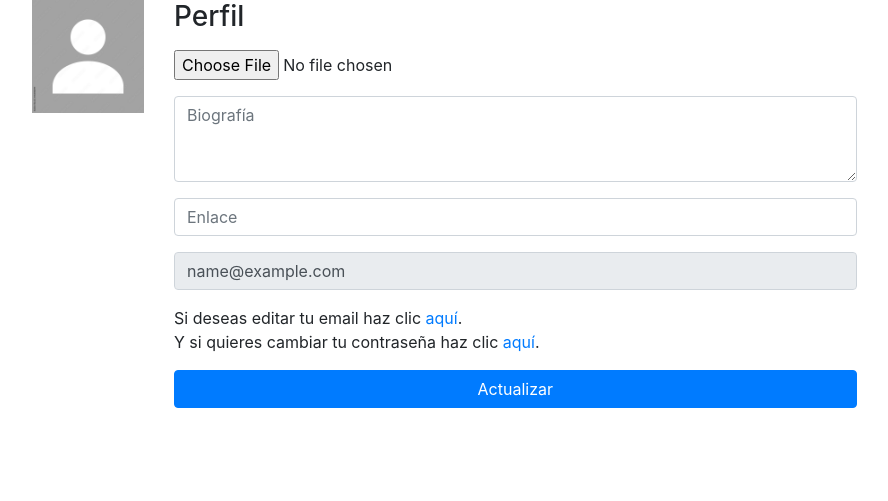
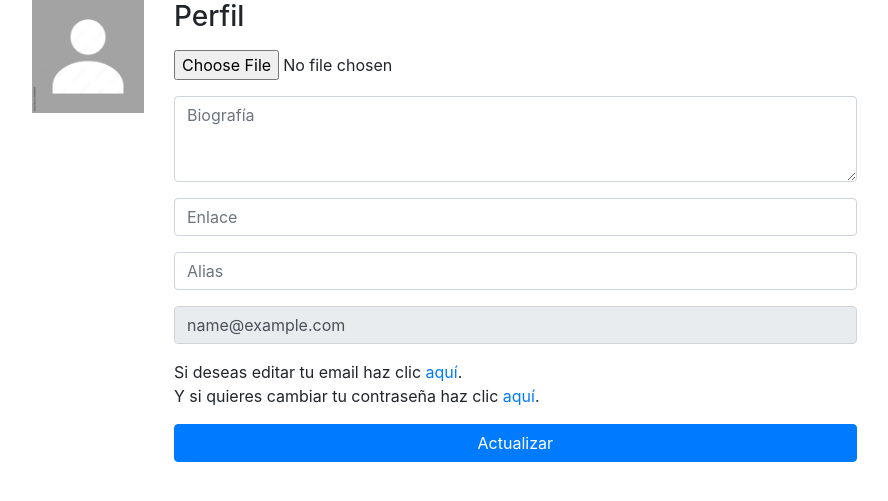
Before and after one commit to jesdeltoro/EV-Django-Project, a Django app: page /accounts/profile/ in a window 1280 px wide. Shown: the part 92-593 px from the top of the page, without its empty margins (196-1084 px from the left). Run offline with Django 5.2, Linux system fonts and the light colour scheme; the visitor is signed in with stand-in values (Sample User, id 1); some libraries are stand-ins or nearby versions.

Commit message:
Añadido Alias y gestionar error por duplicado

```diff
--- a/electrolineras_project/profiles/templates/profiles/profile_detail.html
+++ b/electrolineras_project/profiles/templates/profiles/profile_detail.html
@@ -24,6 +24,7 @@
             <!-- Campos -->
             <div class="col-md-10">
               <h3>{{profile.user}}</h3>
+              {% if profile.alias %}<p><strong>Alias:</strong> {{profile.alias}}</p>{% endif %}
               {% if profile.bio %}<p>{{profile.bio}}</p>{% endif %}
               {% if profile.link %}<p><a href="{{profile.link}}" target="_blank">{{profile.link}}</a></p>{% endif %}
             </div>
--- a/electrolineras_project/registration/forms.py
+++ b/electrolineras_project/registration/forms.py
@@ -20,12 +20,26 @@ class UserCreationFormWithEmail(UserCreationForm):
 class ProfileForm(forms.ModelForm):
     class Meta:
         model = Profile
-        fields = ['avatar', 'bio', 'link']
+        fields = ['avatar', 'bio', 'link', 'alias']
         widgets = {
             'avatar': forms.ClearableFileInput(attrs={'class':'form-control-file mt-3'}),
             'bio': forms.Textarea(attrs={'class':'form-control mt-3', 'rows':3, 'placeholder':'Biografía'}),
             'link': forms.URLInput(attrs={'class':'form-control mt-3', 'placeholder':'Enlace'}),
+            'alias': forms.TextInput(attrs={'class':'form-control mt-3', 'placeholder':'Alias'}),
         }
+
+    def clean_alias(self):
+        alias = self.cleaned_data.get("alias")
+        if alias:
+            # Get current instance
+            instance = getattr(self, 'instance', None)
+            # Check for duplicates excluding current instance
+            queryset = Profile.objects.filter(alias=alias)
+            if instance and instance.pk:
+                queryset = queryset.exclude(pk=instance.pk)
+            if queryset.exists():
+                raise forms.ValidationError("El alias ya está registrado, prueba con otro.")
+        return alias
 
 
 class EmailForm(forms.ModelForm):
@@ -41,3 +55,24 @@ class EmailForm(forms.ModelForm):
             if User.objects.filter(email=email).exists():
                 raise forms.ValidationError("El email ya está registrado, prueba con otro.")
         return email
+
+
+class AliasForm(forms.ModelForm):
+    alias = forms.CharField(required=False, help_text="Opcional. Introduce un alias único para identificarte.")
+
+    class Meta:
+        model = Profile
+        fields = ['alias']
+
+    def clean_alias(self):
+        alias = self.cleaned_data.get("alias")
+        if alias:
+            # Get current instance
+            instance = getattr(self, 'instance', None)
+            # Check for duplicates excluding current instance
+            queryset = Profile.objects.filter(alias=alias)
+            if instance and instance.pk:
+                queryset = queryset.exclude(pk=instance.pk)
+            if queryset.exists():
+                raise forms.ValidationError("El alias ya está registrado, prueba con otro.")
+        return alias
--- a/electrolineras_project/registration/models.py
+++ b/electrolineras_project/registration/models.py
@@ -14,6 +14,7 @@ class Profile(models.Model):
     avatar = models.ImageField(upload_to=custom_upload_to, null=True, blank=True)
     bio = models.TextField(null=True, blank=True)
     link = models.URLField(max_length=200, null=True, blank=True)
+    alias = models.CharField(max_length=100, null=True, blank=True, unique=True)
 
     class Meta:
         ordering = ['user__username']
--- a/electrolineras_project/registration/templates/registration/profile_form.html
+++ b/electrolineras_project/registration/templates/registration/profile_form.html
@@ -21,9 +21,31 @@
             <!-- Formulario -->
             <div class="col-md-10">
               <h3>Perfil</h3>
+              {% if form.errors %}
+                <div class="alert alert-danger">
+                  <strong>Por favor corrige los siguientes errores:</strong>
+                  <ul>
+                    {% for field in form %}
+                      {% if field.errors %}
+                        {% for error in field.errors %}
+                          <li>{{ field.label }}: {{ error }}</li>
+                        {% endfor %}
+                      {% endif %}
+                    {% endfor %}
+                  </ul>
+                </div>
+              {% endif %}
               <input type="file" name="avatar" class="form-control-file mt-3" id="id_avatar">
               {{ form.bio }}
               {{ form.link }}
+              {{ form.alias }}
+              {% if form.alias.errors %}
+                <div class="alert alert-danger">
+                  {% for error in form.alias.errors %}
+                    {{ error }}
+                  {% endfor %}
+                </div>
+              {% endif %}
               <input type="email" value="{{request.user.email}}" class="form-control mt-3" readonly>
               <p class="mt-3">
                 Si deseas editar tu email haz clic <a href="{% url 'profile_email' %}">aquí</a>.<br>
```
Also changed, not shown: electrolineras_project/profiles/migrations/0001_initial.py (added), electrolineras_project/profiles/migrations/0002_delete_profile.py (added), electrolineras_project/registration/migrations/0002_profile_alias.py (added), electrolineras_project/registration/migrations/0003_alter_profile_alias.py (added).
